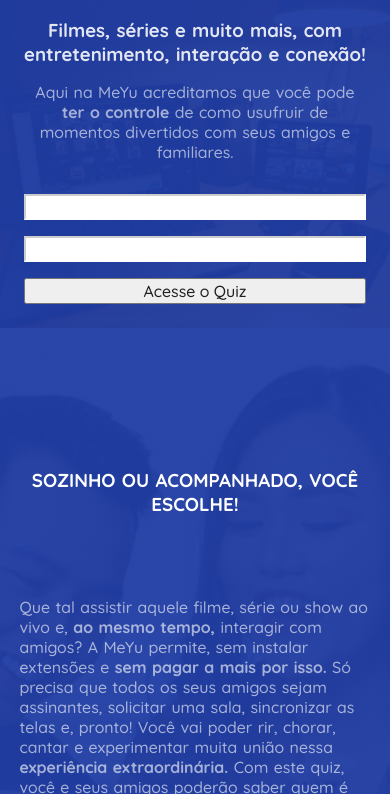
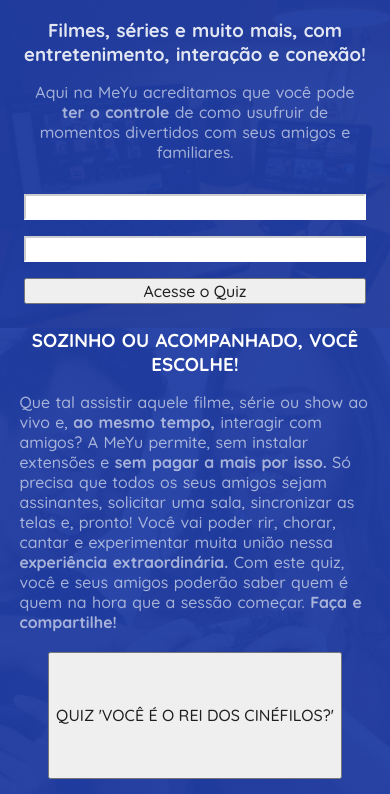
Before and after one commit to Big-Gama-Brasil-XP/show-me-the-leads, a website built with Parcel: page index.html in a window 390 px wide. Shown: the part 70-864 px from the top of the page. Built offline with nearby package versions, Linux system fonts and the light colour scheme.

Commit message:
correction of broken layout on small screens

```diff
--- a/assets/css/theme.css
+++ b/assets/css/theme.css
@@ -115,20 +115,30 @@
 
 /* o-section-sozinho component */
 .o-sozinho-home {
-    height: calc(100vh - 64px);
-    align-content: center;
+    align-content: left;
+    padding-left: 5%;
+    padding-right: 5%;
     background: linear-gradient(0deg, rgba(31, 61, 164, 0.95),
                 rgba(31, 61, 164, 0.95)),
                 url('../image-bg-sozinho-home.jpg') no-repeat center;
     background-size: cover;
 }
 
+
 @media screen and (min-width: 1200px) {
     .o-sozinho-home {
+        padding-left: 15%;
+        padding-right: 15%;
         background: linear-gradient(0deg, rgba(31, 61, 164, 0.95),
                     rgba(31, 61, 164, 0.95)),
                     url('../image-bg-sozinho-home.jpg') no-repeat center;
         background-size: cover;
+    }
+}
+
+@media screen and (min-width: 1200px) {
+    .o-sozinho-home_header {
+        height: 100vh;
     }
 }
 
@@ -196,12 +206,10 @@
 .a-sozinho-home__title {
     color: var(--color-surface);
     text-align: center;
-    position: relative;
-    top: -65px;
 }
 
-.a-sozinho-home__text {
-    margin: 0 5% 40px;
+.a-sozinho-home_text {
+    padding: 0 20px;
 }
 
 @media screen and (min-width: 1200px) {
@@ -209,3 +217,17 @@
         height: 2.875rem;
     }
 }
+
+.a-button-sozinho {
+    white-space: normal;
+    margin-top: 20px;
+    margin-bottom: 20px;
+    height: 15vh;
+}
+
+@media screen and (max-width: 600px) {
+    .a-button-sozinho {
+        white-space: normal;
+        margin-top: 20px;
+    }
+}
```
